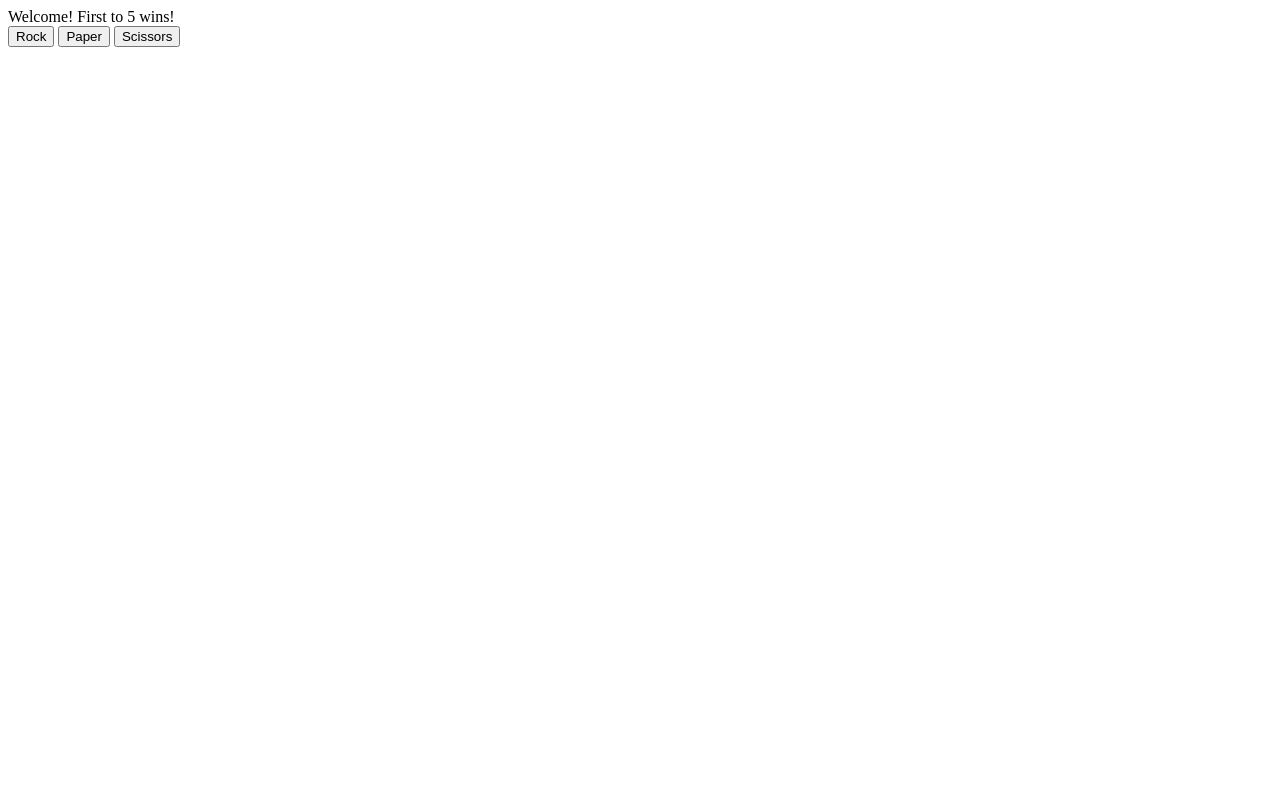
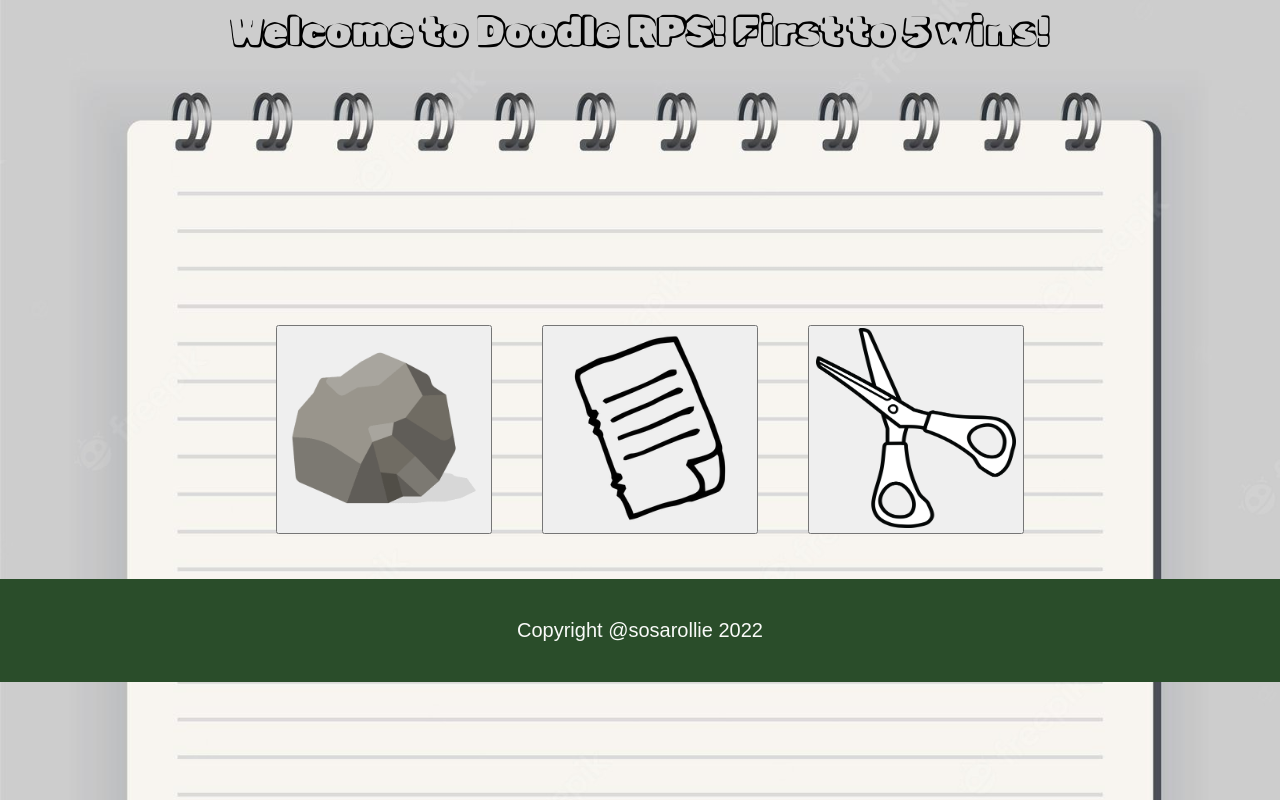
Before and after one commit to sosarollie/rock_paper_scissors, a plain HTML site: page index.html in a window 1280 px wide. Drawn offline with Linux system fonts and the light colour scheme.

Commit message:
Finish project.

```diff
--- a/app.js
+++ b/app.js
@@ -5,7 +5,7 @@ let computerWins = 0;
 let winner;
 
 const container = document.querySelector("#container");
-container.textContent = "Welcome! First to 5 wins!";
+container.textContent = "Welcome to Doodle RPS! \nFirst to 5 wins!";
 const currentScore = document.createElement("currentScore");
 const playAgain = document.querySelector("#playAgainBtn");
 const buttons = document.querySelectorAll(".RPS");
@@ -50,14 +50,14 @@ function playRound (playerSelection, computerSelection){
 function showResult(winner){
     if (winner == "Player"){
         playerWins += 1;
-        container.textContent = `You win! ${playerSelection} beats ${computerSelection} `;
+        container.textContent = `You win! ${playerSelection} beats ${computerSelection}\n `;
     } else if (winner == "Computer"){
         computerWins += 1;
-        container.textContent = `You lose! ${computerSelection} beats ${playerSelection} `;
+        container.textContent = `You lose! ${computerSelection} beats ${playerSelection}\n `;
     } else if (winner == "Tie"){
-        container.textContent = "It's a tie!";
+        container.textContent = " It's a tie!" ;
     }
-    currentScore.textContent = `| \nPlayer score: ${playerWins} Computer score: ${computerWins}`;
+    currentScore.textContent = `\nPlayer score: ${playerWins} Computer score: ${computerWins} `;
     container.appendChild(currentScore);
 }
 
@@ -71,7 +71,13 @@ function playGame(){
     buttons.forEach((button) => {
         button.addEventListener ('click', () => {
             computerSelection = getComputerChoice();
-            playerSelection = button.textContent;
+            if(button.classList.contains("rockBtn")){
+                playerSelection = "Rock"
+            } else if(button.classList.contains("paperBtn")){
+                playerSelection = "Paper"
+            } else if(button.classList.contains("scissorsBtn")){
+                playerSelection = "Scissors"
+            }
             playRound(playerSelection, computerSelection);
             if (playerWins == 5 || computerWins == 5){
                 buttons.forEach((button) => {
@@ -80,12 +86,12 @@ function playGame(){
                 });
                 playAgain.style.visibility = 'visible';
                 restartGame();
-                if (playerWins < computerWins){
-                    container.textContent = "You win the match!";
+                if (playerWins > computerWins){
+                    container.textContent = " You win the match! ";
                     currentScore.textContent;
                     container.appendChild(currentScore);
-                } else if (computerWins < playerWins){
-                    container.textContent = "You lose the match!";
+                } else if (computerWins > playerWins){
+                    container.textContent = " You lose the match! ";
                     currentScore.textContent;
                     container.appendChild(currentScore);
                 }
--- a/index.html
+++ b/index.html
@@ -4,14 +4,20 @@
     <meta charset="UTF-8">
     <meta http-equiv="X-UA-Compatible" content="IE=edge">
     <meta name="viewport" content="width=device-width, initial-scale=1.0">
+    <link rel="stylesheet" href="styles.css">
     <title>Document</title>
 </head>
 <body>
     <div id="container"></div>
-    <button class="RPS">Rock</button>
-    <button class="RPS">Paper</button>
-    <button class="RPS">Scissors</button>
     <button id="playAgainBtn">Play Again</button>
+    <div class="choices">
+        <button class="RPS rockBtn"><img src="./images/stone.png" alt="Rock"></button>
+        <button class="RPS paperBtn"><img src="./images/paper.png" alt="Paper"></button>
+        <button class="RPS scissorsBtn"><img src="./images/scissors.png" alt="Scissors"></button>
+    </div>
+    <div class = "footer">
+        Copyright @sosarollie 2022
+    </div>
     <script src="app.js"></script>
 </body>
 </html>
--- /dev/null
+++ b/styles.css
@@ -0,0 +1,58 @@
+@font-face { font-family: Rubik;
+    src: url('./RubikVinyl-Regular.ttf'); }
+
+html {
+    font-size: 40px;
+    font-family: Rubik;
+    background: url('./images/blank_notebook.jpg');
+    background-size: cover;
+}
+
+body {
+    display:flex;
+    flex-direction: column;
+    gap: 60px;
+    justify-content: flex-end;
+}
+
+#container {
+    display:flex;
+    flex-direction: column;
+    justify-content: flex-start;
+    align-items: center;
+}
+
+
+.choices {
+    padding-left: 20px;
+    gap: 50px;
+    display: flex;
+    justify-content: center;
+    align-items: center;
+}
+
+img {
+    min-width: 200px;
+    min-height: 200px;
+    max-width: 200px;
+    max-height: 200px;
+}
+
+#playAgainBtn{
+    font-size: 40px;
+    font-family: Rubik;
+    margin-top: 50px;
+    max-width: 200px;
+    align-self: center;
+}
+
+.footer {
+    font-family: sans-serif;
+    font-size: 20px;
+    display:flex;
+    background-color: #2a4d2a;
+    color: #F9FAF8;
+    justify-content: center;
+    padding: 40px;
+    margin: -15px;
+}
```
Also changed, not shown: Doodle.ttf (added), RubikVinyl-Regular.ttf (added), images/blank_notebook.jpg (added), images/paper.png (added), images/scissors.png (added), images/stone.png (added).
